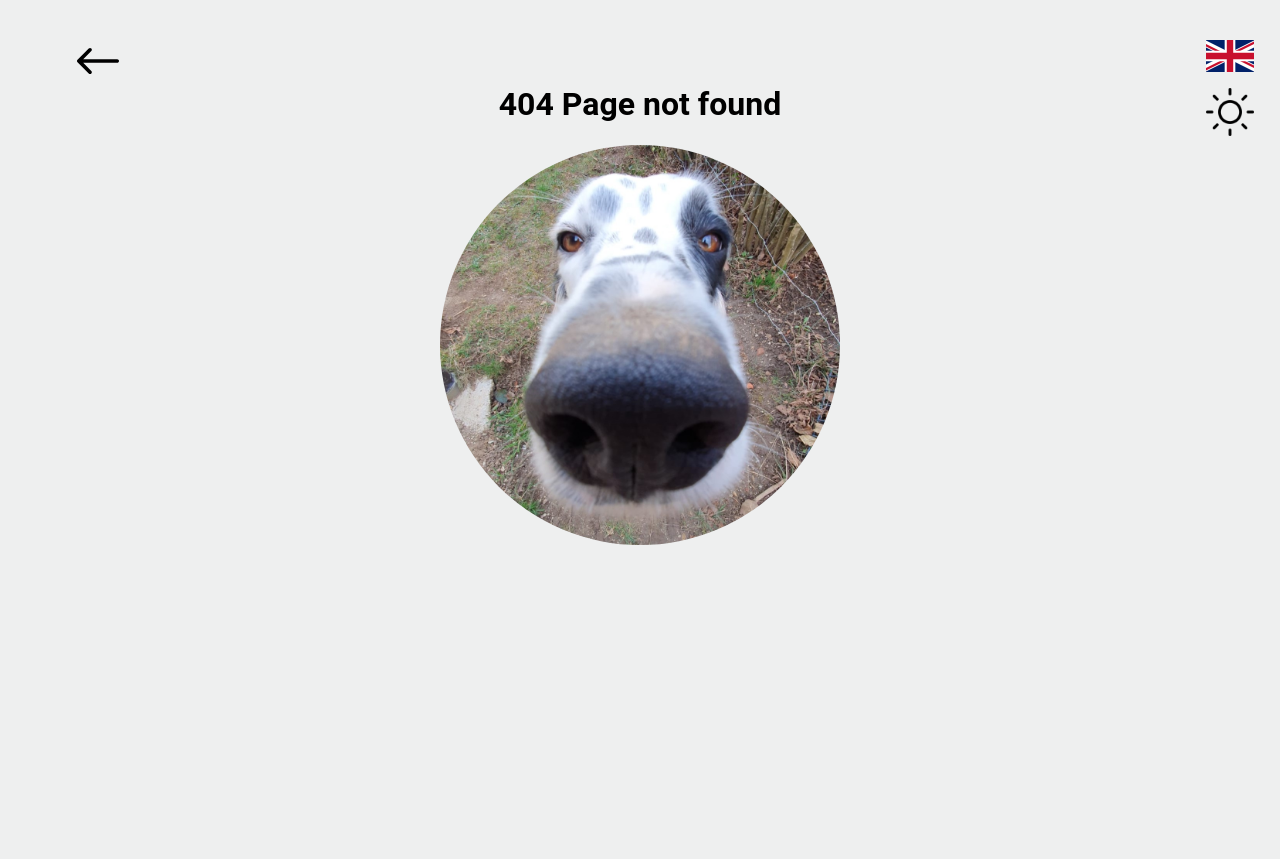
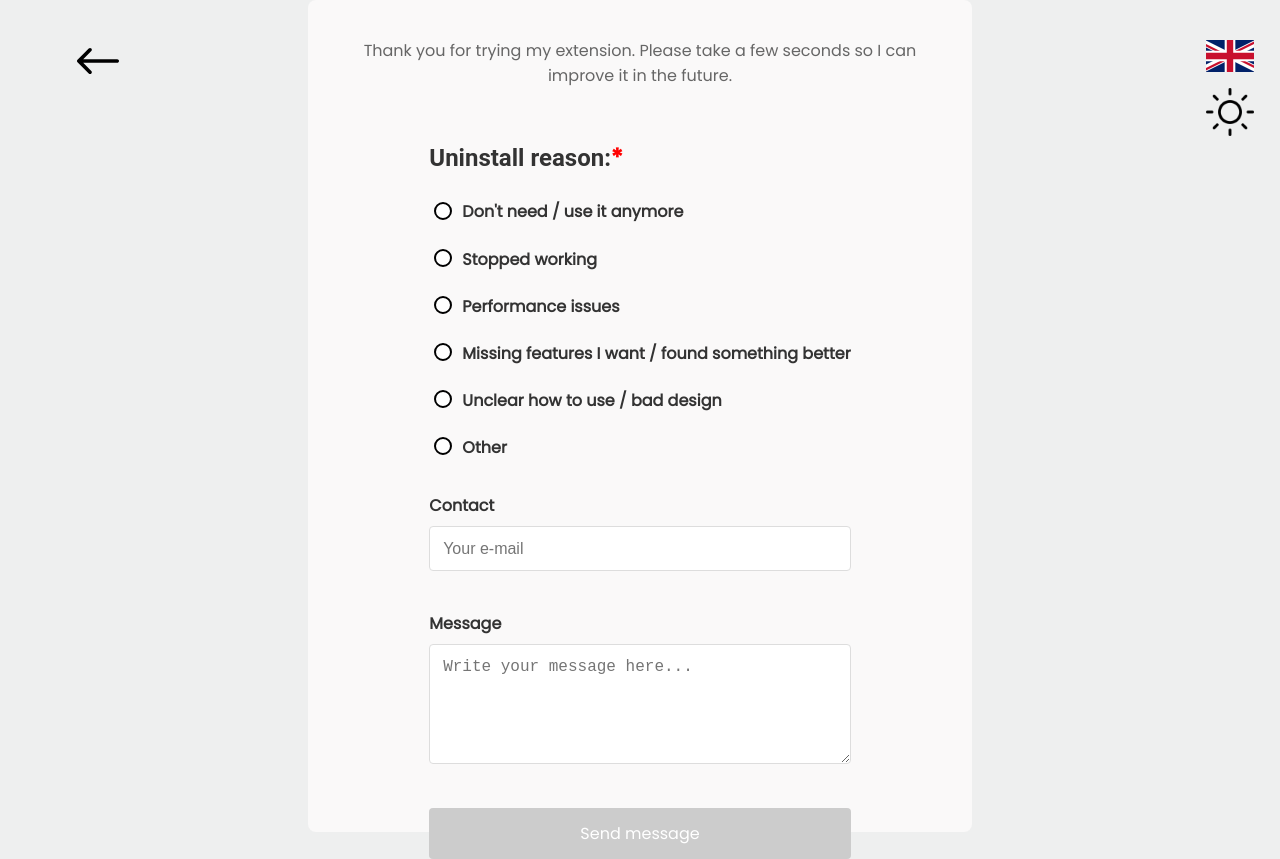
Before and after one commit to spin311/website, a React (Create React App) app: page /uninstall in a window 1280 px wide. Before the commit this address had no page. Before the commit the page ends 800 px from the top, so only its background shows below. Built offline with nearby package versions, Linux system fonts and the light colour scheme; a web font is replaced by a local one.

Commit message:
uninstall page

```diff
--- a/src/assets/translations/en.json
+++ b/src/assets/translations/en.json
@@ -93,5 +93,19 @@
     "feature3": "Completes tasks on browser startup",
     "feature4": "Customizable settings",
     "feature5": "Random words or letters search"
+  },
+  "EXTENSION": {
+    "your_email": "Your e-mail",
+    "form_title": "Extension Uninstall Feedback",
+    "uninstall_reason": "Uninstall reason:",
+    "form_explanation": "Thank you for trying my extension. Please take a few seconds so I can improve it in the future.",
+    "reason": "Reason",
+    "not_need": "Don't need / use it anymore",
+    "not_work": "Stopped working",
+    "not_perform": "Performance issues",
+    "missing_feature": "Missing features I want / found something better",
+    "not_clear": "Unclear how to use / bad design",
+    "other": "Other"
+
   }
 }
--- a/src/components/extensions/microsoftAutomaticRewards/donate/Donate.js
+++ b/src/components/extensions/microsoftAutomaticRewards/donate/Donate.js
@@ -16,7 +16,7 @@ function Donate({soloComponent=false, className=''}) {
                 </>
             }
             <div id="donate" className={soloComponent ? `center ${className}` : className}>
-                <div className="solo">
+                <div  className={soloComponent ? 'solo' : ''}>
                     <h2>{text.GENERAL.donate}</h2>
                     <p>{formatHtml(text.MICROSOFT.donate_explanation)}</p>
                     <ul>
--- /dev/null
+++ b/src/components/extensions/uninstall/uninstall.css
@@ -0,0 +1,115 @@
+/* Add this to your uninstall.css file */
+
+.center {
+    display: flex;
+    flex-direction: column;
+    justify-content: center;
+    align-items: center;
+    min-height: 100vh;
+    max-width: 800px;
+    margin: 0 auto;
+    padding: 20px;
+}
+
+.contact-form {
+    width: 100%;
+    max-width: 600px;
+    background: var(--background-secondary-color);
+    padding: 2rem;
+    border-radius: 8px;
+    box-shadow: 0 0 15px var(--shadow-color);
+}
+
+.radio-options {
+    margin: 0.8rem 0;
+    display: flex;
+    align-items: center;
+}
+
+.radio-options input[type="radio"] {
+    /* Hide default radio */
+    appearance: none;
+    -webkit-appearance: none;
+    width: 18px;
+    height: 18px;
+    border: 2px solid var(--primary-color);
+    border-radius: 50%;
+    margin-right: 10px;
+    position: relative;
+    cursor: pointer;
+}
+
+.radio-options input[type="radio"]:checked::before {
+    content: '';
+    position: absolute;
+    top: 50%;
+    left: 50%;
+    transform: translate(-50%, -50%);
+    width: 10px;
+    height: 10px;
+    border-radius: 50%;
+    background: var(--primary-color);
+}
+
+.radio-options label {
+    cursor: pointer;
+    font-size: 1rem;
+}
+
+/* Other form styles */
+.contact-form h2 {
+    text-align: center;
+    margin-bottom: 1.5rem;
+}
+
+.contact-form p {
+    text-align: center;
+    margin-bottom: 2rem;
+    color: var(--text-secondary-color);
+}
+
+.contact-form label:not(.radio-options label) {
+    display: block;
+    margin: 1.5rem 0 0.5rem;
+}
+
+.contact-form input[type="text"],
+.contact-form textarea {
+    width: 100%;
+    padding: 0.8rem;
+    border: 1px solid #ddd;
+    border-radius: 4px;
+    font-size: 1rem;
+}
+
+.contact-form textarea {
+    resize: vertical;
+    min-height: 120px;
+}
+
+.contact-form button {
+    display: block;
+    width: 100%;
+    padding: 0.8rem;
+    margin-top: 1.5rem;
+    background: var(--primary-color);
+    color: white;
+    border: none;
+    border-radius: 4px;
+    font-size: 1rem;
+    cursor: pointer;
+    transition: background 0.3s;
+}
+
+.contact-form button:disabled {
+    background: #cccccc;
+    cursor: not-allowed;
+}
+
+#contact {
+    padding-top: 0;
+}
+
+h2.uninstall-reason  {
+    text-align: unset;
+}
--- /dev/null
+++ b/src/components/extensions/uninstall/uninstall.js
@@ -0,0 +1,147 @@
+import {Helmet} from "react-helmet";
+import {useLanguage} from "../../../context/LanguageContext";
+import {useNotification} from "../../../context/NotificationContext";
+import {useEffect, useState} from "react";
+import {useSearchParams} from "react-router-dom";
+import {getOrCreateGUID} from "../../../helpers/Guid";
+import {Tooltip} from "react-tooltip";
+import HomeArrow from "../../home-arrow/HomeArrow";
+import './uninstall.css'
+import IsRequired from "../../is-required/IsRequired";
+
+function Uninstall () {
+    const {text} = useLanguage();
+    const {createNotification} = useNotification();
+    const [inputs, setInputs] = useState({
+        reason: '',
+        contact: '',
+        explanation: ""
+    });
+    const [isSending, setIsSending] = useState(false);
+    const [disabledSend, setDisabledSend] = useState(false);
+    const handleChange = (event) => {
+        const name = event.target.name;
+        const value = event.target.value;
+        setInputs(values => ({...inputs, [name] :value}));
+    }
+    const [searchParams] = useSearchParams();
+    const extensionName = searchParams.get('extension');
+
+    const handleSubmit = async (event) => {
+        event.preventDefault();
+        const guid = getOrCreateGUID();
+        try {
+            setIsSending(true);
+            const mail = {
+                subject: `${extensionName || 'Extension'} uninstall`,
+                sender: `${extensionName || 'Extension'} user`,
+            };
+            if (inputs.contact?.trim()) {
+                mail.contact = inputs.contact;
+            }
+            let bodyContent = `Reason: ${inputs.reason || ''}`;
+            if (inputs.explanation?.trim()) {
+                bodyContent += `\n\n${inputs.explanation}`;
+            }
+            mail.body = bodyContent;
+            const response = await fetch("https://website-production-967e.up.railway.app/sendEmail", {
+                method: "POST",
+                headers: {
+                    "Content-Type": "application/json",
+                    "X-User-ID": guid
+                },
+                body: JSON.stringify(mail)
+            });
+            const re = await response.json();
+            if (response.ok) {
+                setInputs(() => ({
+                    reason: '',
+                    contact: '',
+                    explanation: ''
+                }));
+                createNotification(text.CONTACT.success, 'success');
+            } else {
+                createNotification(`${text.CONTACT.error}\nError:${re.Message}`, 'error');
+            }
+        } catch (e) {
+            createNotification(text.CONTACT.error, 'error');
+        }
+        finally {
+            setIsSending(false);
+        }
+    };
+    useEffect(() => {
+        setDisabledSend(!inputs.reason);
+    },[inputs]);
+    return (
+        <>
+            <Helmet>
+                <title>Uninstall</title>
+                <meta name="description" content="Uninstall reason" />
+            </Helmet>
+            <HomeArrow/>
+            <div className="contact-form center" id="contact">
+                <h1>{text.EXTENSION.form_title}</h1>
+                <p>{text.EXTENSION.form_explanation}</p>
+                <form onSubmit={handleSubmit}>
+                    <h2 className="uninstall-reason">{text.EXTENSION.uninstall_reason}<IsRequired/></h2>
+                    <div className="radio-options">
+                        <input type="radio" id="not-need" name="reason" value={text.EXTENSION.not_need} onChange={handleChange}/>
+                        <label htmlFor="not-need">{text.EXTENSION.not_need}</label>
+                    </div>
+
+                <div className="radio-options">
+                    <input type="radio" id="not-work" name="reason" value={text.EXTENSION.not_work} onChange={handleChange}/>
+                    <label htmlFor="not-work">{text.EXTENSION.not_work}</label>
+                </div>
+
+                <div className="radio-options">
+                    <input type="radio" id="not-perform" name="reason" value={text.EXTENSION.not_perform} onChange={handleChange}/>
+                    <label htmlFor="not-perform">{text.EXTENSION.not_perform}</label>
+                </div>
+
+                <div className="radio-options">
+                    <input type="radio" id="missing_feature" name="reason" value={text.EXTENSION.missing_feature} onChange={handleChange}/>
+                    <label htmlFor="missing_feature">{text.EXTENSION.missing_feature}</label>
+                </div>
+
+                <div className="radio-options">
+                    <input type="radio" id="not_clear" name="reason" value={text.EXTENSION.not_clear} onChange={handleChange}/>
+                    <label htmlFor="not_clear">{text.EXTENSION.not_clear}</label>
+                </div>
+
+                <div className="radio-options">
+                    <input type="radio" id="other" name="reason" value={text.EXTENSION.other} onChange={handleChange}/>
+                    <label htmlFor="other">{text.EXTENSION.other}</label>
+                </div>
+
+                    <label htmlFor="contactInput">{text.CONTACT.contact} </label>
+                    <input type="text" id="contactInput" name="contact"
+                           value={inputs.contact}
+                           placeholder={text.EXTENSION.your_email}
+                           onChange={handleChange}
+                    />
+
+                    <label htmlFor="body">{text.CONTACT.message}</label>
+                    <textarea id="body" name="explanation" rows="4"
+                              value={inputs.explanation}
+                              onChange={handleChange}
+                              placeholder={text.CONTACT.message_placeholder}
+                              ></textarea>
+
+                    <button type="submit"
+                            disabled={disabledSend}
+                            data-tooltip-id="disabled-btn-tooltip"
+                            data-tooltip-content={text.CONTACT.disabled_tooltip}
+                            data-tooltip-place="right"
+                    >
+                        {isSending ? text.CONTACT.sending : text.CONTACT.send}
+                    </button>
+                    {disabledSend && <Tooltip id="disabled-btn-tooltip"/>}
+                </form>
+            </div>
+        </>
+    )
+}
+
+export default Uninstall;
--- a/src/components/footer/contact/Contact.css
+++ b/src/components/footer/contact/Contact.css
@@ -57,7 +57,3 @@
 .contact-form button:not(:disabled):hover {
     background: var(--active-secondary-color);
 }
-
-.is-required {
-    color: red;
-}
--- /dev/null
+++ b/src/components/is-required/IsRequired.css
@@ -0,0 +1,3 @@
+.is-required {
+    color: red;
+}
--- /dev/null
+++ b/src/components/is-required/IsRequired.js
@@ -0,0 +1,9 @@
+import './IsRequired.css';
+
+function IsRequired() {
+    return (
+        <span className="is-required">*</span>
+    )
+}
+
+export default IsRequired;
--- a/src/index.js
+++ b/src/index.js
@@ -12,6 +12,7 @@ import NotFound from "./components/not-found/NotFound";
 import MicrosoftAutomaticRewards from "./components/extensions/microsoftAutomaticRewards/MicrosoftAutomaticRewards";
 import SidebarButtons from "./components/sidebar-buttons/SidebarButtons";
 import Donate from "./components/extensions/microsoftAutomaticRewards/donate/Donate";
+import Uninstall from "./components/extensions/uninstall/uninstall";
 
 const root = ReactDOM.createRoot(document.getElementById('root'));
 root.render(
@@ -26,11 +27,10 @@ root.render(
                         <Route path="/contact" element={<ContactMe />} />
                         <Route path="/microsoft-automatic-rewards" element={<MicrosoftAutomaticRewards />} >
                             <Route index element={<MicrosoftAutomaticRewards />} />
-                            <Route path="website" element={<NotFound />} />
                             <Route path="mobile" element={<NotFound />} />
                         </Route>
                         <Route path="/donate" element={<Donate soloComponent={true} />} />
-                        <Route path="/uninstall" element={<NotFound />} />
+                        <Route path="/uninstall" element={<Uninstall />} />
                         <Route path="*" element={<NotFound />} />
                     </Routes>
                 </BrowserRouter>
```
Also changed, not shown: src/components/extensions/microsoftAutomaticRewards/mobile/website/website.js (added, +11 -0 lines), src/components/footer/contact/Contact.js (+4 -3 lines), src/components/extensions/microsoftAutomaticRewards/mobile/website/website.css (added).
